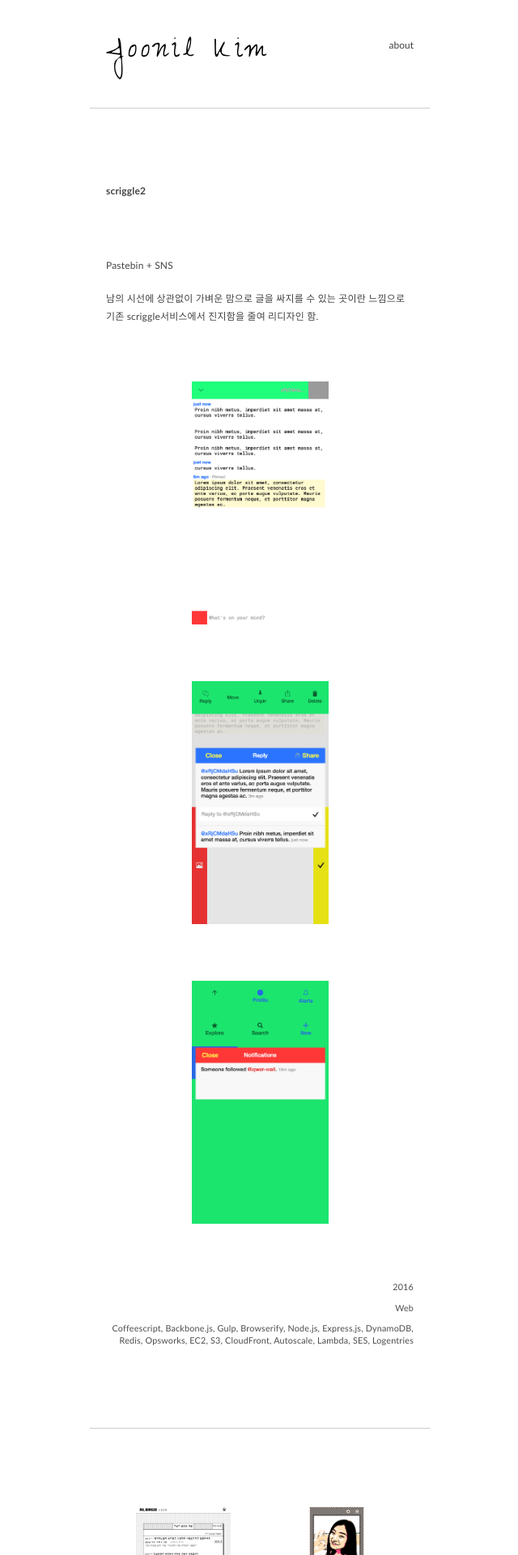
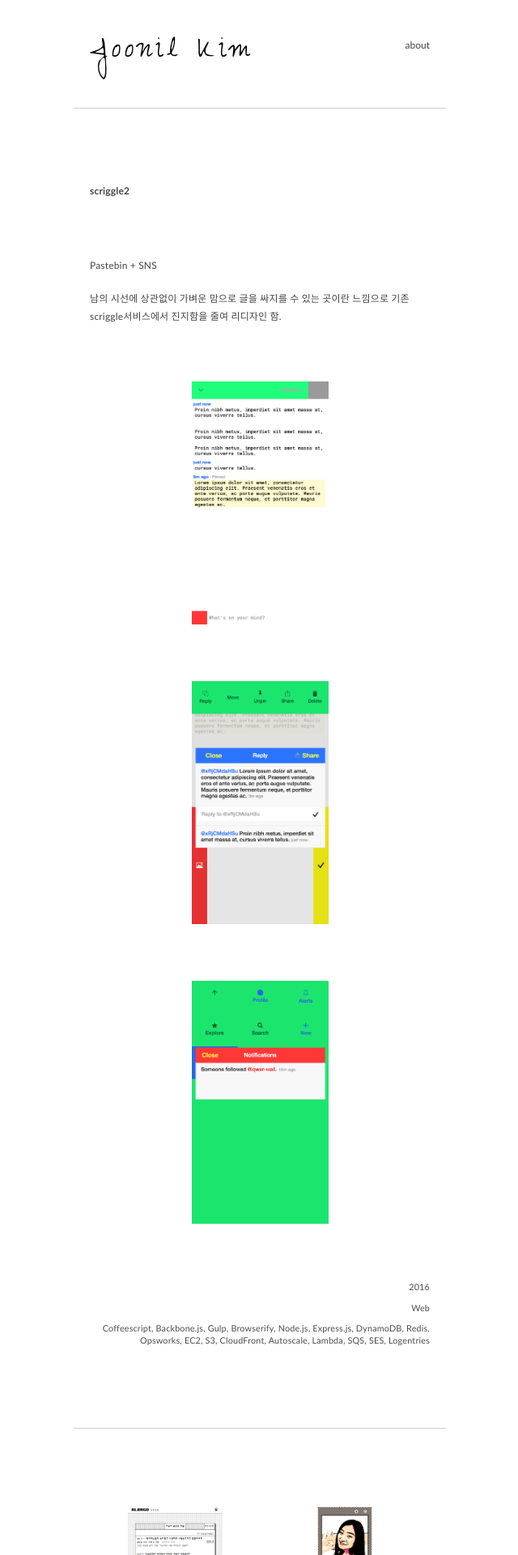
Before and after one commit to joonilkim/joonilkim.github.io, a Jekyll site: the page built from _posts/2016-02-01-scriggle2.md, in a window 1280 px wide. Shown: the top 1920 px of the page at 81% size, without its empty margins (319-959 px from the left). Built offline with Jekyll 4.4.1, drawn with Linux system fonts in a browser that asks for light colours.

Commit message:
SQS 추가

```diff
--- a/_posts/2016-02-01-scriggle2.md
+++ b/_posts/2016-02-01-scriggle2.md
@@ -8,6 +8,6 @@ covers:
   - /assets/imgs/scriggle21.png
   - /assets/imgs/scriggle23.png
 platform: Web
-stack: Coffeescript, Backbone.js, Gulp, Browserify, Node.js, Express.js, DynamoDB, Redis, Opsworks, EC2, S3, CloudFront, Autoscale, Lambda, SES, Logentries
+stack: Coffeescript, Backbone.js, Gulp, Browserify, Node.js, Express.js, DynamoDB, Redis, Opsworks, EC2, S3, CloudFront, Autoscale, Lambda, SQS, SES, Logentries
 ---
 남의 시선에 상관없이 가벼운 맘으로 글을 싸지를 수 있는 곳이란 느낌으로 기존 scriggle서비스에서 진지함을 줄여 리디자인 함.
--- a/_sass/minima.scss
+++ b/_sass/minima.scss
@@ -21,7 +21,7 @@ $grey-color-light: lighten($grey-color, 50%) !default;
 $grey-color-dark:  darken($grey-color, 25%) !default;
 
 // Width of the content area
-$content-width:    420px + $spacing-unit * 2 !default;
+$content-width:    420px + $spacing-unit * 4 !default;
 
 $on-palm:          $content-width !default;
 $on-laptop:        0 !default;
```
Also changed, not shown: _posts/2015-12-01-scriggle.md (+1 -1 lines).
